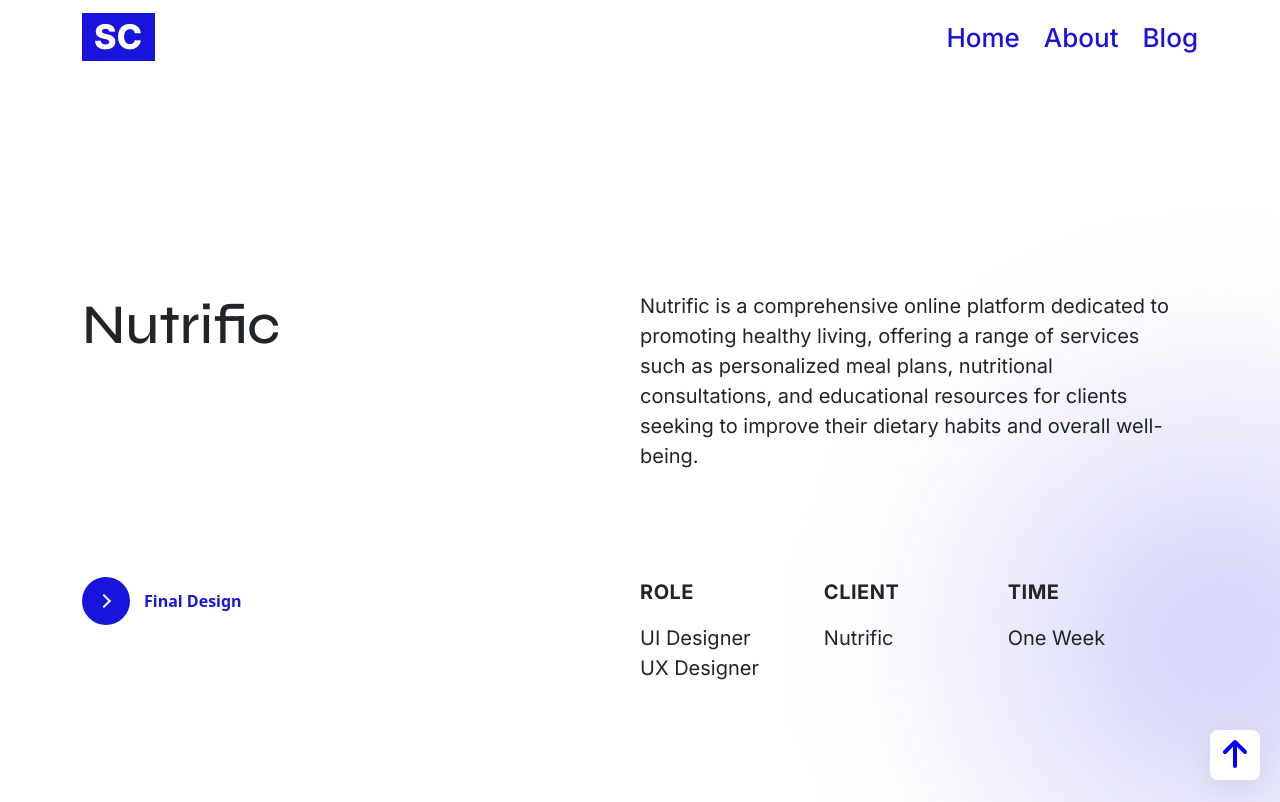
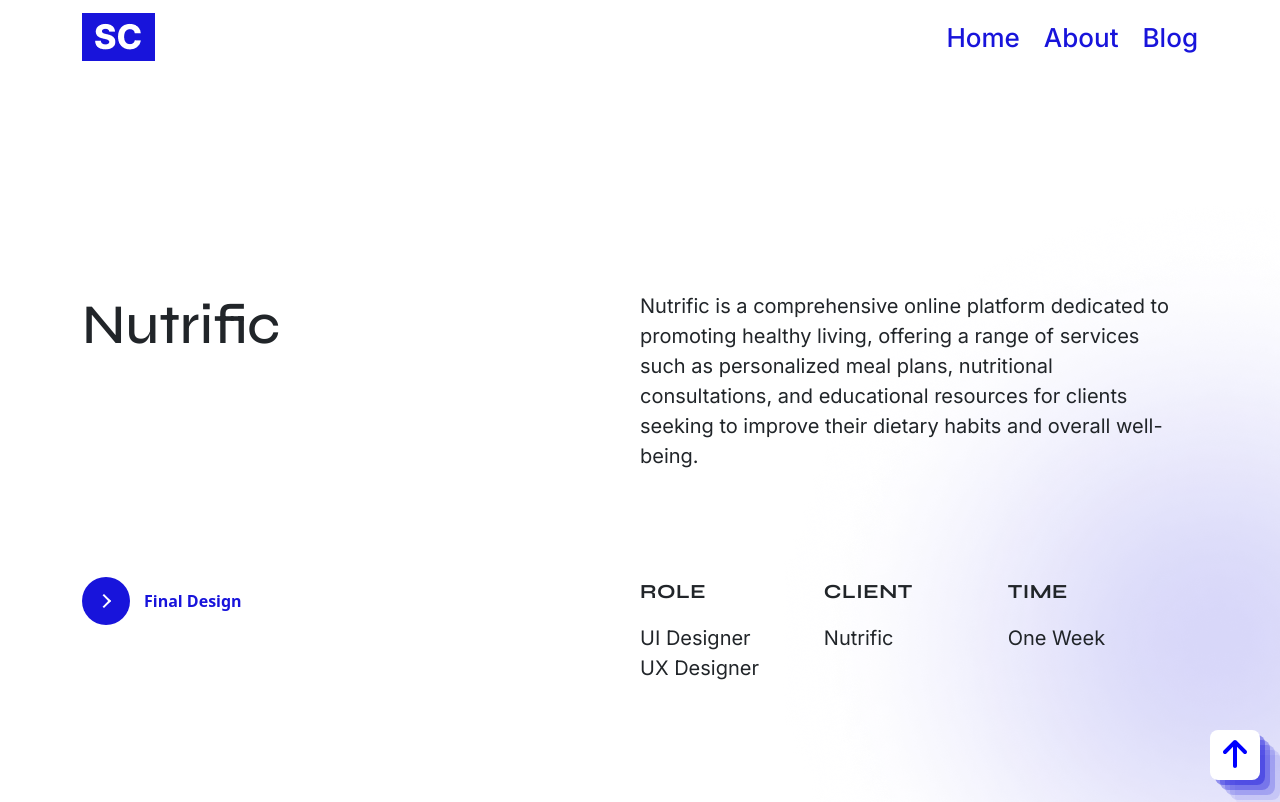
Before and after one commit to soniacasanova/Portfolio, a React (Create React App) app in the folder my-react-bootstrap-app/: page /project/1 in a window 1280 px wide. Shown: the top 802 px of the page. Built offline with nearby package versions, Linux system fonts and the light colour scheme.

Commit message:
design back to top and font-weight

```diff
--- a/my-react-bootstrap-app/public/index.html
+++ b/my-react-bootstrap-app/public/index.html
@@ -19,7 +19,7 @@
     <link rel="preconnect" href="https://fonts.googleapis.com">
     <link rel="preconnect" href="https://fonts.gstatic.com" crossorigin>
     <link href="https://fonts.googleapis.com/css2?family=Inter:wght@400;500;600;700;800&display=swap" rel="stylesheet">
-    <link href="https://fonts.googleapis.com/css2?family=Syne:wght@400;500&display=swap" rel="stylesheet">
+    <link href="https://fonts.googleapis.com/css2?family=Syne:wght@400;500;600;700&display=swap" rel="stylesheet">
     <link
       rel="stylesheet"
       href="https://cdnjs.cloudflare.com/ajax/libs/animate.css/4.1.1/animate.min.css"
--- a/my-react-bootstrap-app/src/pages/ProjectPages.scss
+++ b/my-react-bootstrap-app/src/pages/ProjectPages.scss
@@ -116,9 +116,10 @@ button {
 
 
 p.project-details {
-    text-transform: uppercase;
-    font-weight: 700;
-    letter-spacing: 0.5px;
+        font-family: 'Syne';
+        text-transform: uppercase;
+        font-weight: 700;
+        letter-spacing: 0.5px;
 }
 
 .project-banner {
@@ -168,7 +169,11 @@ ul.project-list {
     background: white;
     padding: 0.5rem 0.8rem;
     border-radius: 0.5rem;
-    box-shadow: rgba(149, 157, 165, 0.2) 0px 8px 24px;
+    box-shadow: rgba(24, 20, 219, 0.4) 5px 5px,
+     rgba(24, 20, 219, 0.3) 10px 10px,
+     rgba(24, 20, 219, 0.2) 15px 15px,
+     rgba(24, 20, 219, 0.1) 20px 20px,
+    rgba(24, 20, 219, 0.05) 25px 25px;
 }
 
 
```
